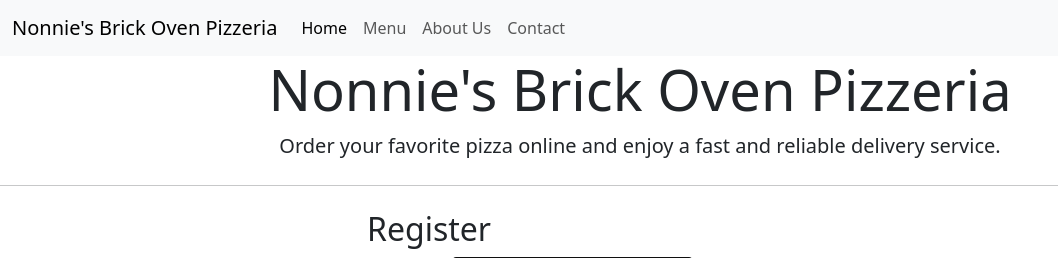
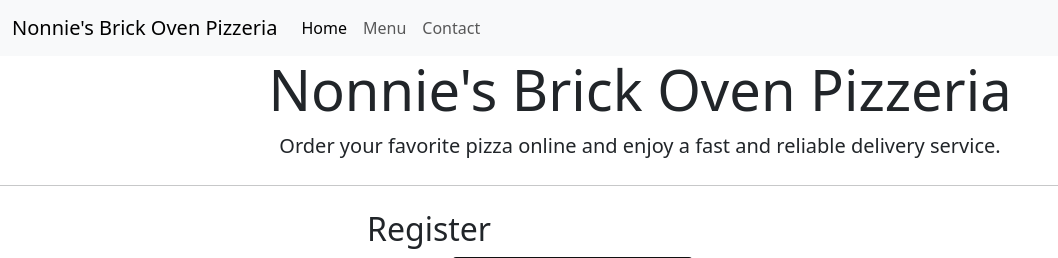
Before and after one commit to andrewanchor/nonniespizza2.0, a Django app: page /menu/register in a window 1280 px wide. Shown: the top 258 px of the page, without its empty margins (0-1058 px from the left). Run offline with Django 4.2, Linux system fonts and the light colour scheme.

Commit message:
Newest Push

```diff
--- a/nonnies_pizza/menu/templates/register.html
+++ b/nonnies_pizza/menu/templates/register.html
@@ -6,7 +6,7 @@
   <link href="https://cdn.jsdelivr.net/npm/bootstrap@5.3.0-alpha3/dist/css/bootstrap.min.css" rel="stylesheet" integrity="sha384-KK94CHFLLe+nY2dmCWGMq91rCGa5gtU4mk92HdvYe+M/SXH301p5ILy+dN9+nJOZ" crossorigin="anonymous">
   <script src="https://cdn.jsdelivr.net/npm/bootstrap@5.3.0-alpha3/dist/js/bootstrap.bundle.min.js" integrity="sha384-ENjdO4Dr2bkBIFxQpeoTz1HIcje39Wm4jDKdf19U8gI4ddQ3GYNS7NTKfAdVQSZe" crossorigin="anonymous"></script>
 
-  <title>Nonnie's Brick Oven Pizzeriaaaaaaaaaa</title>
+  <title>Nonnie's Brick Oven Pizzeria</title>
 </head>
 <body>
 
@@ -23,9 +23,6 @@
               </li>
               <li class="nav-item">
                 <a class="nav-link" href="/menu">Menu</a>
-              </li>
-              <li class="nav-item">
-                <a class="nav-link" href="#">About Us</a>
               </li>
               <li class="nav-item">
                 <a class="nav-link" href="#">Contact</a>
```
